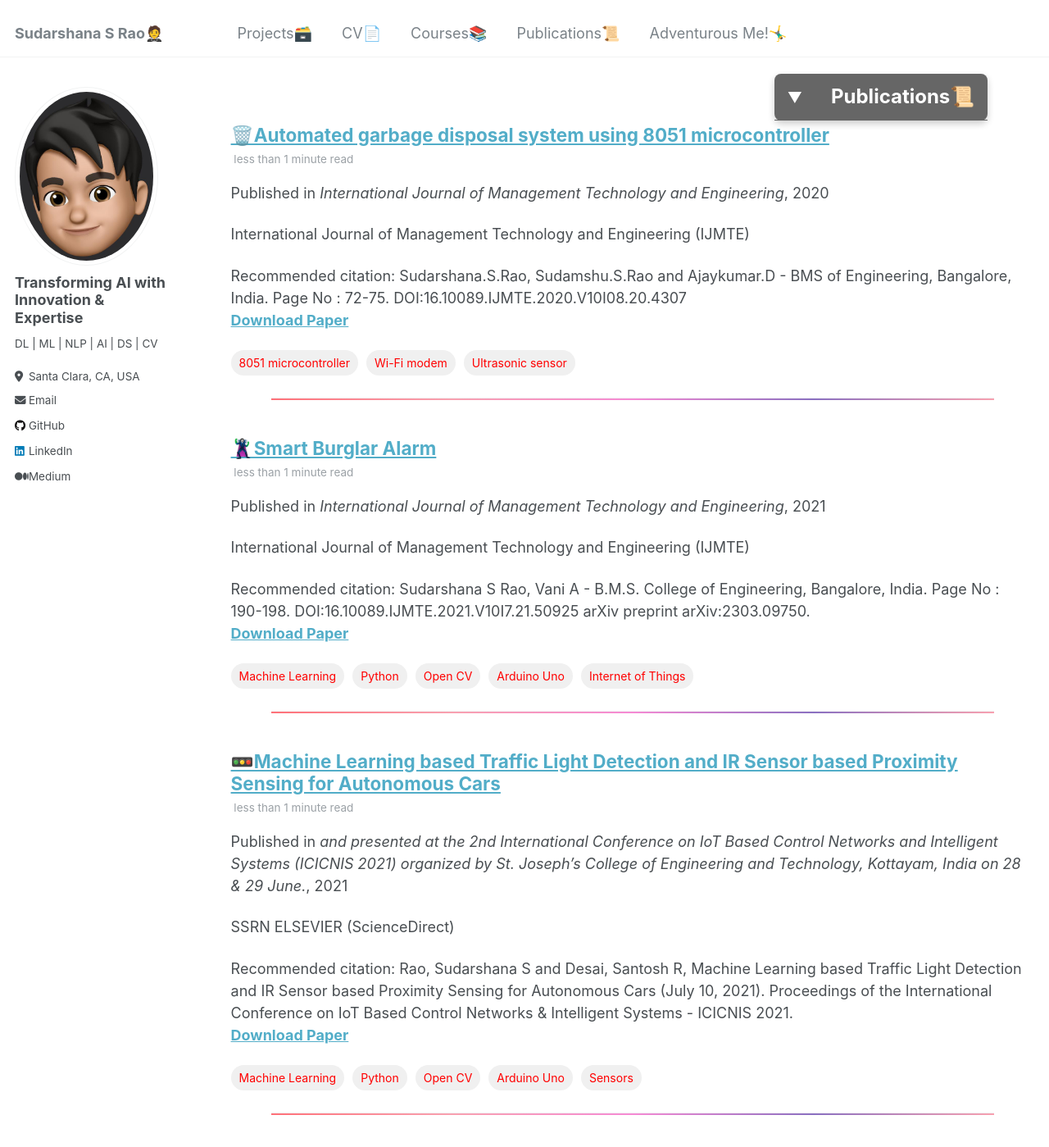
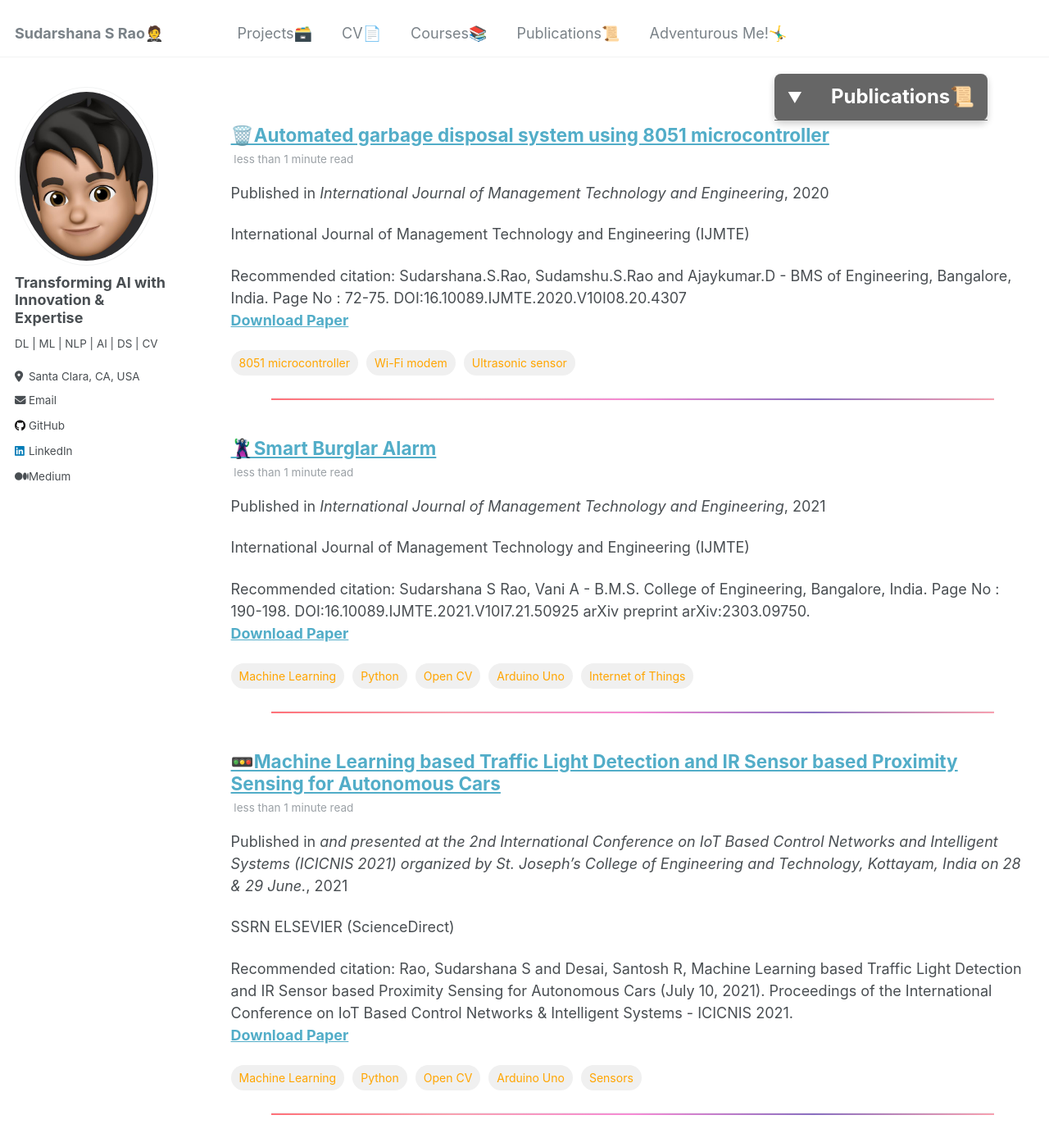
Before and after one commit to SudarshanaSRao/SudarshanaSRao.github.io, a Jekyll site: the page built from _pages/publications.md, in a window 1280 px wide and 1400 px high. Shown: the whole window at 82% size. Built offline with Jekyll 4.4.1, drawn with Linux system fonts in a browser that asks for light colours.

Commit message:
Update archive-single.html

```diff
--- a/_includes/archive-single.html
+++ b/_includes/archive-single.html
@@ -95,7 +95,7 @@
     background-color: #f0f0f0;
     border-radius: 25px; /* Makes it pill-like */
     font-size: 14px;
-    color: #ff0000; /* Tag text color */
+    color: #FFA500; /* Tag text color */
     transition: background-color 0.3s; /* Smooth background color change on hover */
   }
   .post-tags li:hover {
```
